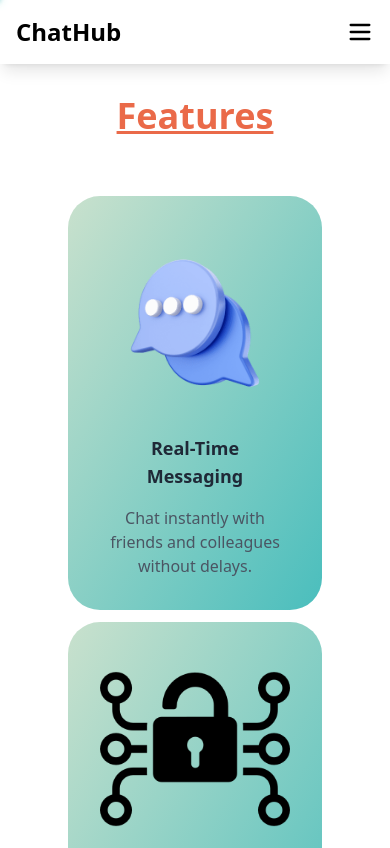
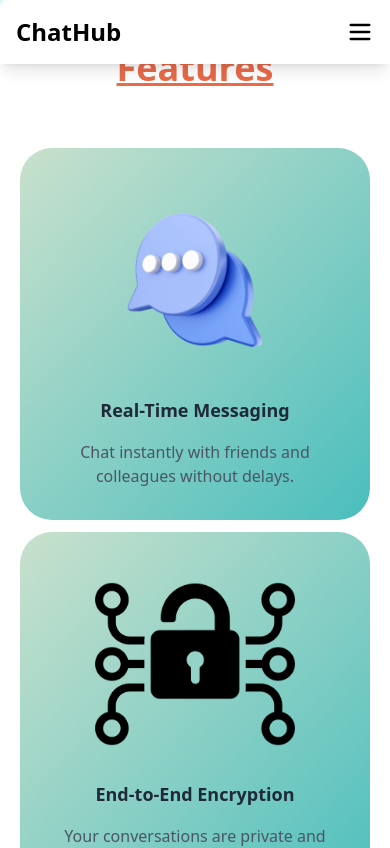
Before and after one commit to Prithwi32/ChatHub, a React (Vite) app in the folder client/: page /features in a window 390 px wide. Shown: the top 848 px of the page. Built offline with nearby package versions, Linux system fonts and the light colour scheme.

Commit message:
Demanded Ui changes

```diff
--- a/client/package.json
+++ b/client/package.json
@@ -20,7 +20,8 @@
     "react-router-dom": "^7.1.5",
     "react-toastify": "^10.0.6",
     "socket.io-client": "^4.8.0",
-    "framer-motion": "^12.4.7"
+    "framer-motion": "^12.4.7",
+    "react-top-loading-bar": "^3.0.2"
   },
   "devDependencies": {
     "@eslint/js": "^9.13.0",
--- a/client/src/components/ChooseUs.jsx
+++ b/client/src/components/ChooseUs.jsx
@@ -16,7 +16,7 @@ export default function ChooseUs() {
     <>
       <div
         data-aos='fade-down'
-        className='flex flex-col justify-center align-middle items-center bg-gradient-to-br from-[#C9E1CD] to-[#4ABEBD] dark:from-gray-800 dark:to-gray-700 dark:text-white min-h-[600px] p-[3rem]'
+        className='flex flex-col justify-center align-middle items-center bg-gradient-to-br from-[#C9E1CD] to-[#4ABEBD] dark:from-gray-800 dark:to-gray-700 dark:text-white min-h-[600px] md:p-[3rem]'
       >
         <h3
           data-aos='fade-down'
@@ -95,33 +95,6 @@ export default function ChooseUs() {
             </motion.div>
           </motion.div>
         </motion.div>
-
-        {/* <div className='grid grid-cols-1 lg:grid-cols-4 gap-4 m-[1.2rem]'>
-          <div
-            data-aos='fade-down'
-            className='bg-white dark:bg-gray-900 dark:text-gray-200 rounded-[2rem] p-[2rem] text-center'
-          >
-
-          </div>
-          <div
-            data-aos='fade-up'
-            className='bg-white dark:bg-gray-900 dark:text-gray-200 rounded-[2rem] p-[2rem] text-center'
-          >
-
-          </div>
-          <div
-            data-aos='fade-down'
-            className='bg-white dark:bg-gray-900 dark:text-gray-200 rounded-[2rem] p-[2rem] text-center'
-          >
-
-          </div>
-          <div
-            data-aos='fade-up'
-            className='bg-white dark:bg-gray-900 dark:text-gray-200 rounded-[2rem] p-[2rem] text-center'
-          >
-
-          </div>
-        </div> */}
       </div>
     </>
   );
--- a/client/src/components/Features.jsx
+++ b/client/src/components/Features.jsx
@@ -16,7 +16,7 @@ export default function Features() {
     <>
       <div
         data-aos='fade-up'
-        className='bg-white dark:bg-gray-900 min-h-[600px] p-[3rem] flex justify-center flex-col items-center align-middle'
+        className='bg-white dark:bg-gray-900 min-h-[600px] md:p-[3rem] flex justify-center flex-col items-center align-middle'
       >
         <h3
           data-aos='fade-up'
```
Also changed, not shown: 1 other file (tests, documents, lock files or other folders).
